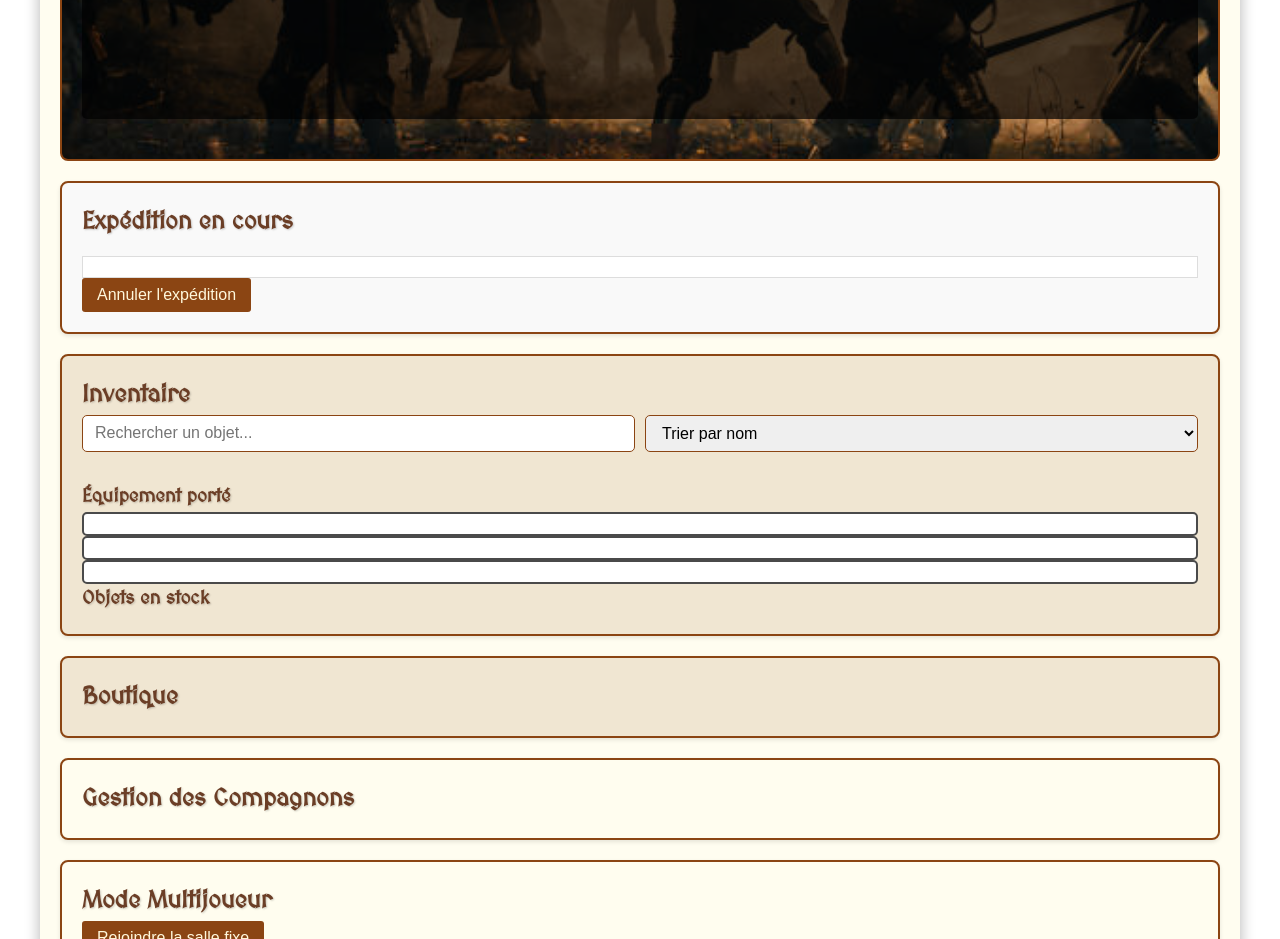
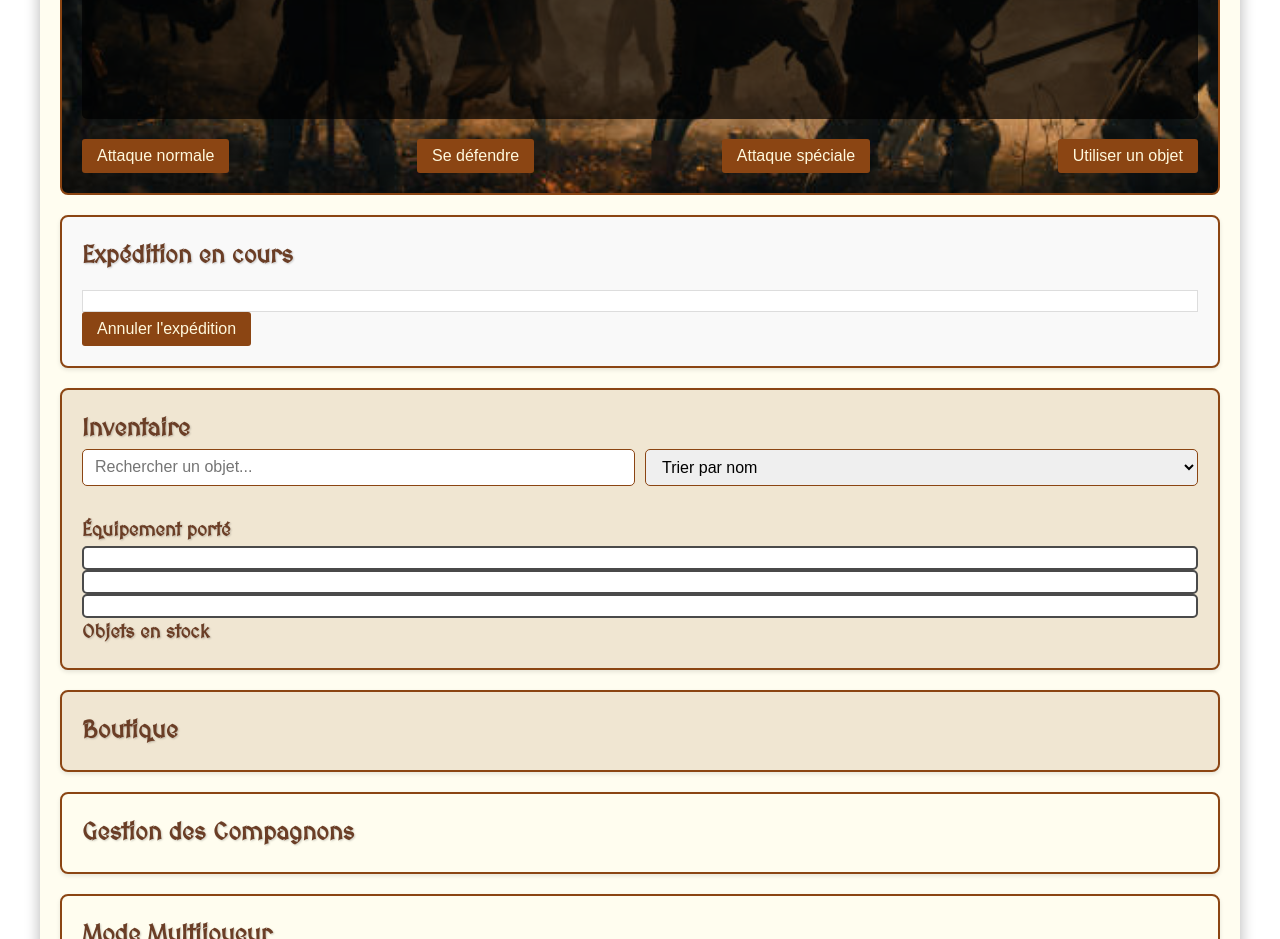
Before and after one commit to Spik2607/Hunt-Brute, a website: page public/index.html in a window 1280 px wide. Shown: the part 960-1899 px from the top of the page. Drawn offline with nearby package versions, Linux system fonts and the light colour scheme.

Commit message:
Update index.html
Version 2.25

```diff
--- a/public/index.html
+++ b/public/index.html
@@ -75,7 +75,12 @@
                     </div>
                 </div>
                 <div id="battle-log"></div>
-                <div id="action-buttons"></div>
+                <div id="action-buttons">
+                    <button id="attack-button">Attaque normale</button>
+                    <button id="defend-button">Se défendre</button>
+                    <button id="special-button">Attaque spéciale</button>
+                    <button id="use-item-button">Utiliser un objet</button>
+                </div>
             </section>
 
             <section id="expedition-area" class="game-area">
```
